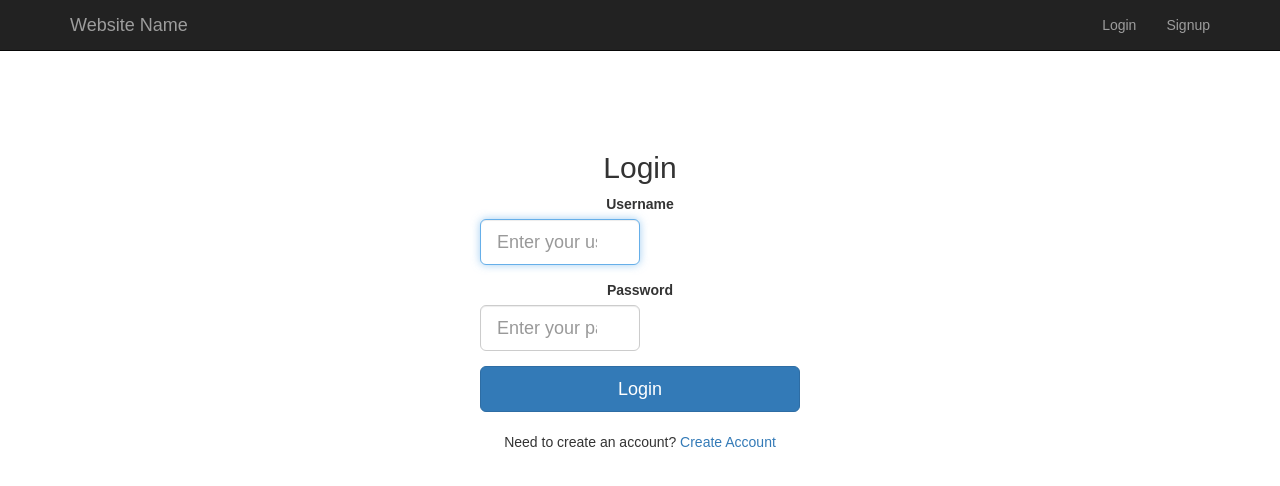
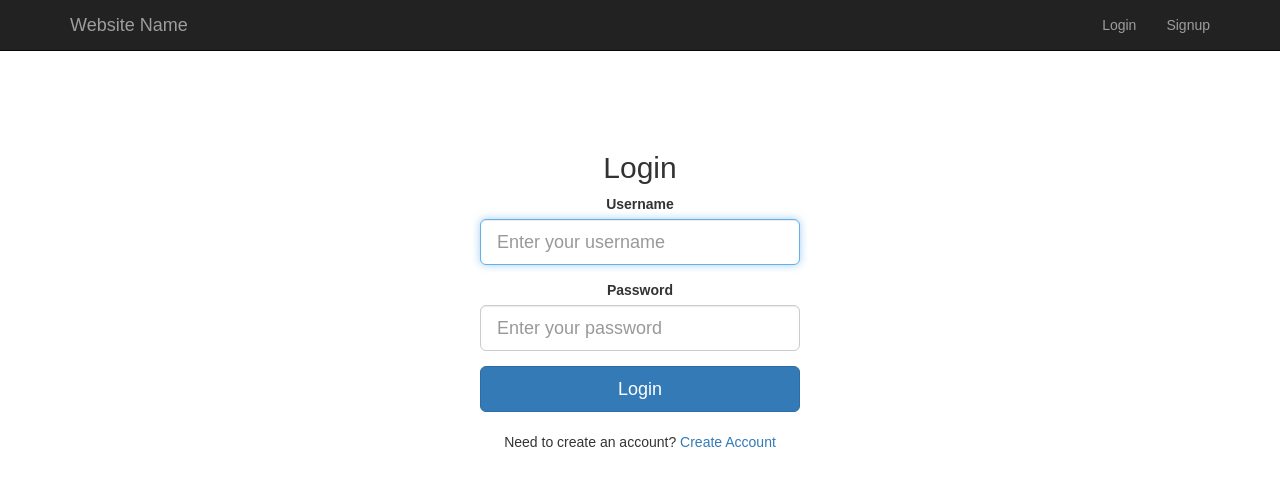
Before and after one commit to ljzee/Jobs-n-Stuff, a React (Create React App) app: page /login in a window 1280 px wide. Shown: the top 486 px of the page. Built offline with nearby package versions, Linux system fonts and the light colour scheme; what apollo-upload-client would draw is missing.

Commit message:
Minor css change

```diff
--- a/src/styles/Modal.css
+++ b/src/styles/Modal.css
@@ -8,6 +8,6 @@
   text-align: left;
 }
 
-.form-control {
+.rename-modal-body .form-control {
   width: 50% !important;
 }
```
